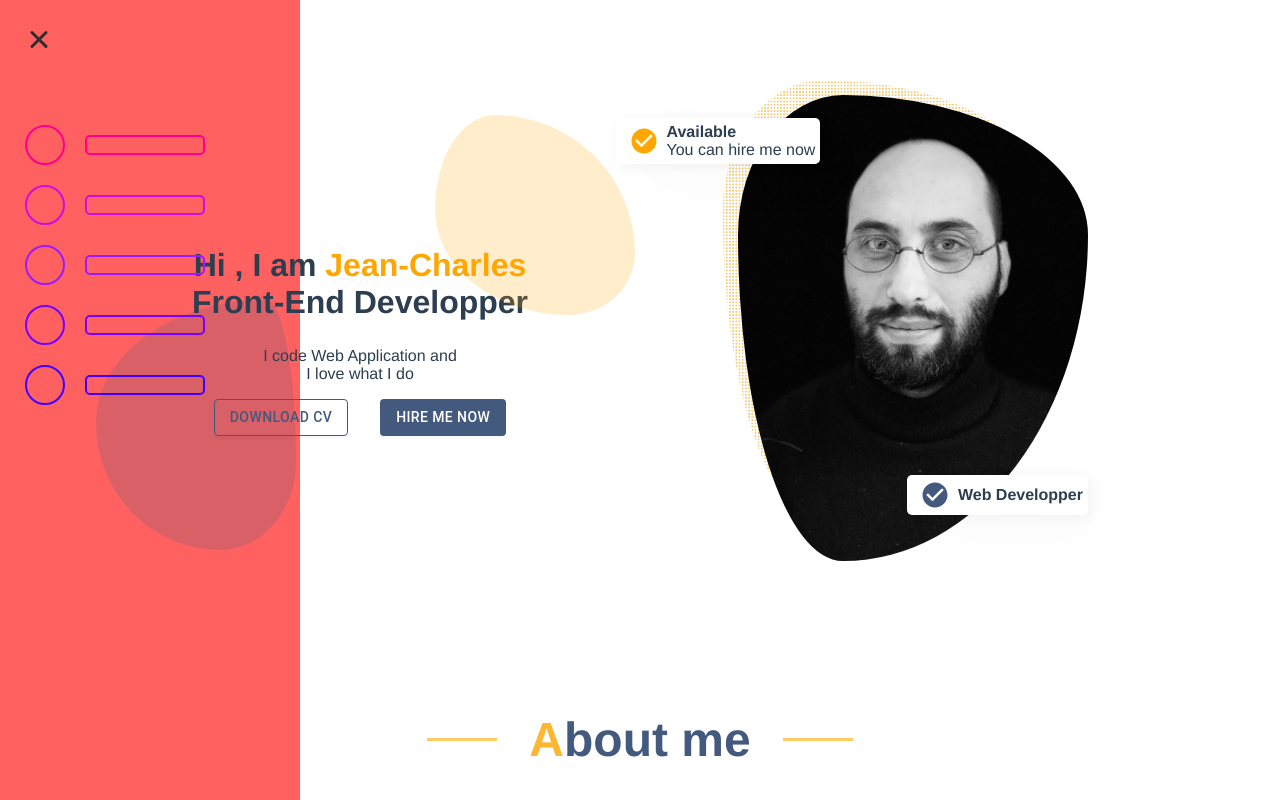
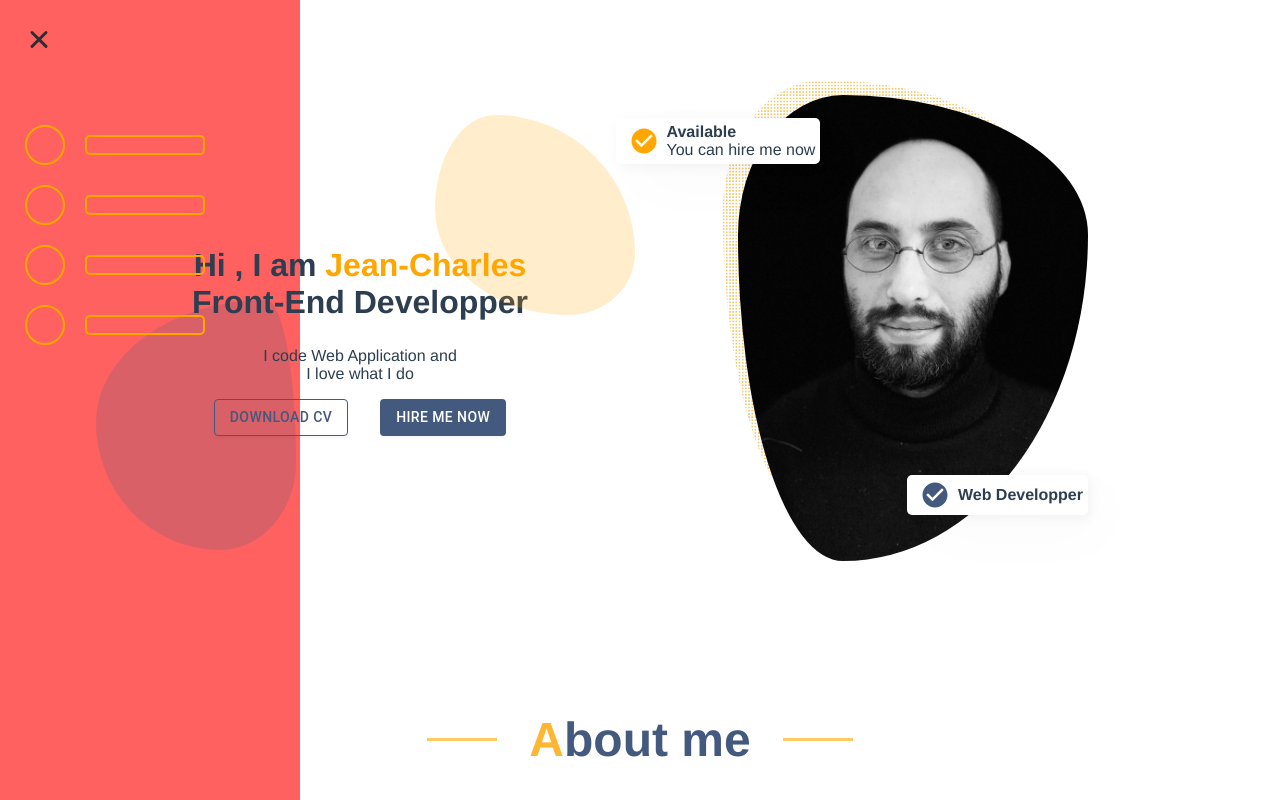
Before and after one commit to Cadegan/portfolio, a React (Create React App) app: page / in a window 1280 px wide. Both pictures are taken after a click on the button 40 px from the left and 43 px from the top of the page. Shown: the top 800 px of the page. Built offline with nearby package versions, Linux system fonts and the light colour scheme; no server answers.

Commit message:
Import icons

```diff
--- a/src/components/Navigation/Mobile/MenuItem.jsx
+++ b/src/components/Navigation/Mobile/MenuItem.jsx
@@ -18,18 +18,21 @@ const variants = {
   },
 };
 
-const colors = ["#FF008C", "#D309E1", "#9C1AFF", "#7700FF", "#4400FF"];
-
-export const MenuItem = ({ i }) => {
-  const style = { border: `2px solid ${colors[i]}` };
+export const MenuItem = ({ i, icon, text, index }) => {
+  const style = { border: `2px solid #FFA600` };
   return (
     <motion.li
       variants={variants}
       whileHover={{ scale: 1.1 }}
       whileTap={{ scale: 0.95 }}
+      key={index}
     >
-      <div className="icon-placeholder" style={style} />
-      <div className="text-placeholder" style={style} />
+      <div className="icon-placeholder" style={style}>
+        {icon}
+      </div>
+      <div className="text-placeholder" style={style}>
+        {text}
+      </div>
     </motion.li>
   );
 };
--- a/src/components/Navigation/Mobile/Navigation.jsx
+++ b/src/components/Navigation/Mobile/Navigation.jsx
@@ -1,6 +1,11 @@
 import * as React from "react";
+import { HashLink } from "react-router-hash-link";
 import { motion } from "framer-motion";
 import { MenuItem } from "./MenuItem";
+import aboutIcon from "../../../assets/about_icon.svg";
+import skillsIcon from "../../../assets/skills_icon.svg";
+import projectsIcon from "../../../assets/projects_icon.svg";
+import homeIcon from "../../../assets/home_icon.svg";
 
 const variants = {
   open: {
@@ -11,12 +16,40 @@ const variants = {
   },
 };
 
+const links = [
+  {
+    label: "Home",
+    path: "#home",
+    icon: homeIcon,
+  },
+  {
+    label: "About me",
+    path: "#about",
+    icon: aboutIcon,
+  },
+  {
+    label: "Skills",
+    path: "#skills",
+    icon: skillsIcon,
+  },
+  {
+    label: "My projects",
+    path: "#projects",
+    icon: projectsIcon,
+  },
+];
+
 export const Navigation = () => (
   <motion.ul variants={variants} className="mobileNavContainer">
-    {itemIds.map((i) => (
-      <MenuItem i={i} key={i} />
+    {links.map((index, item) => (
+      <MenuItem
+        i={links}
+        key={index}
+        component={HashLink}
+        icon={item.icon}
+        label={item.label}
+        to={item.path}
+      />
     ))}
   </motion.ul>
 );
-
-const itemIds = [0, 1, 2, 3, 4];
```
